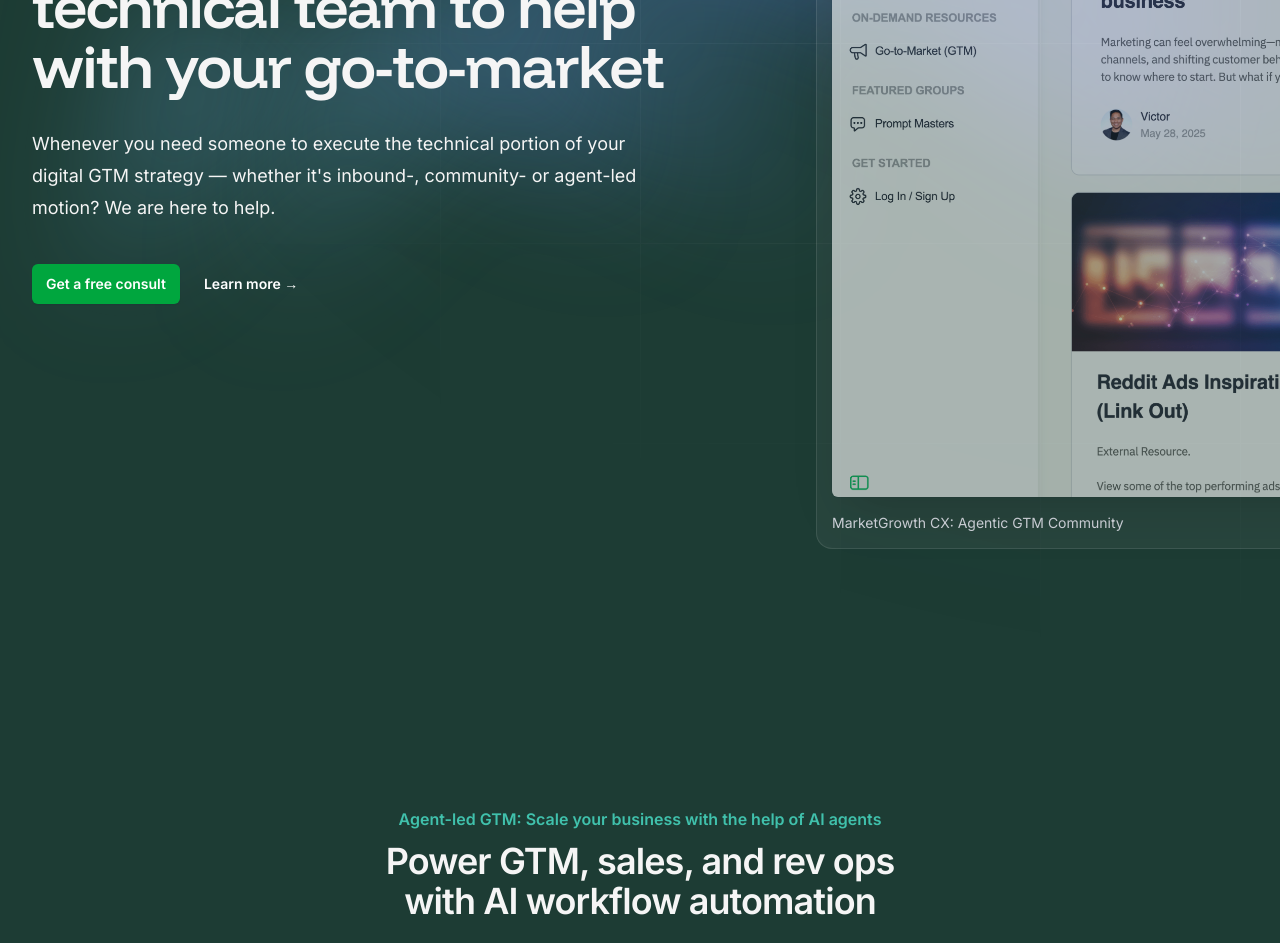
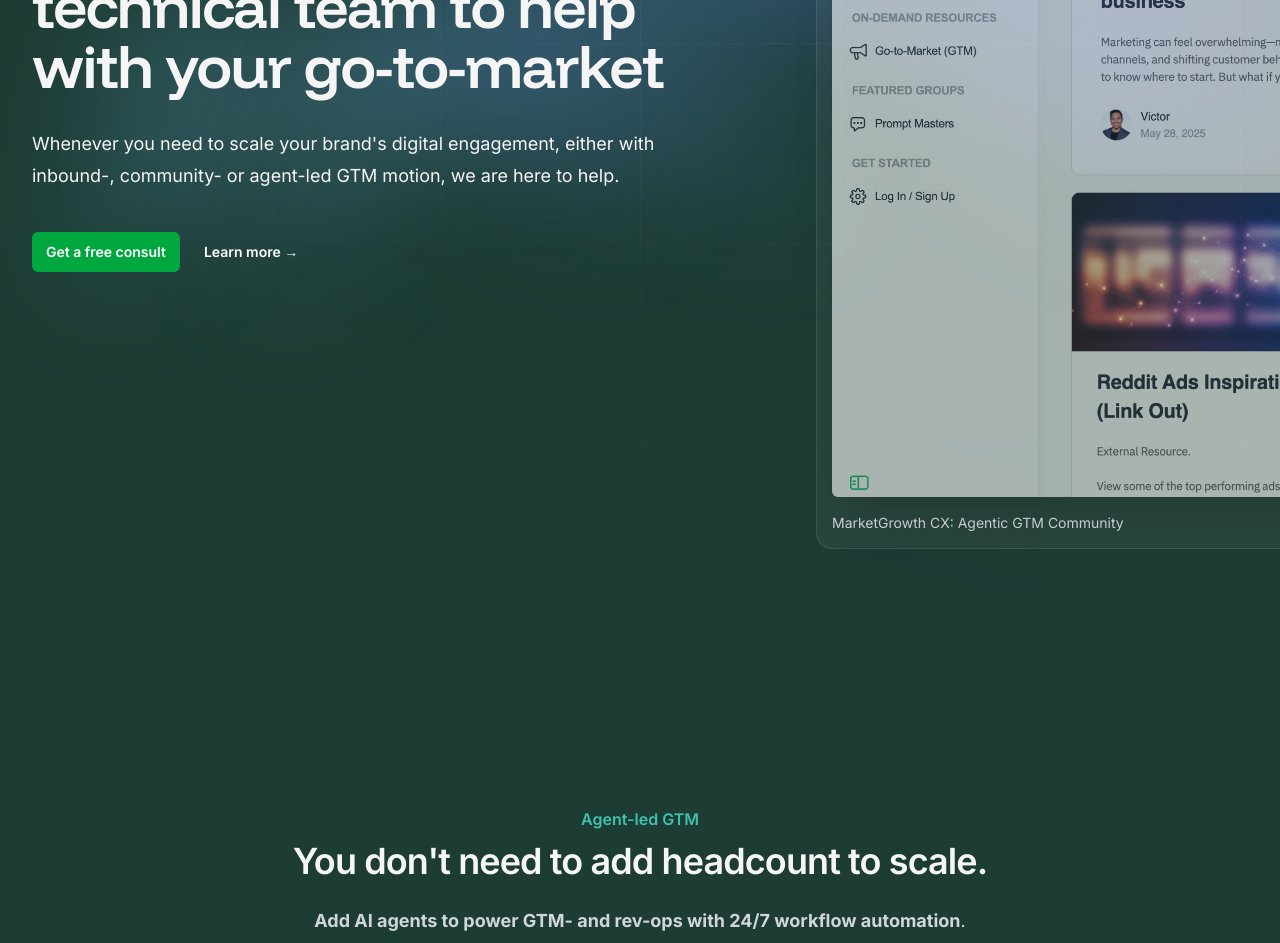
Before and after one commit to growthUx/mgio, a Next.js app: page / in a window 1280 px wide. Shown: the part 360-1303 px from the top of the page. Built offline with nearby package versions, Linux system fonts and the light colour scheme.

Commit message:
Update HomePage.jsx

```diff
--- a/src/app/HomePage.jsx
+++ b/src/app/HomePage.jsx
@@ -115,7 +115,7 @@ export default function HomePage() {
                 </a>
               </div>
               <h1 className="font-funnel-display text-4xl font-semibold tracking-tight text-[#F5F5F5] sm:text-6xl">We are an on-demand technical team to help with your go-to-market</h1>
-              <p className="mt-8 text-md max-w-2xl mx-auto text-pretty text-[#F5F5F5] sm:text-lg/8 sm:mx-0 sm:pr-6">Whenever you need someone to execute the technical portion of your digital GTM strategy &mdash; whether it&apos;s inbound-, community- or agent-led motion? We are here to help.</p>
+              <p className="mt-8 text-md max-w-2xl mx-auto text-pretty text-[#F5F5F5] sm:text-lg/8 sm:mx-0 sm:pr-6">Whenever you need to scale your brand&apos;s digital engagement, either with inbound-, community- or agent-led GTM motion, we are here to help.</p>
               {/* <p className="mt-8 font-semibold text-[#00a63e]">We&apos;re here to help!</p> */}
               <div className="mt-10 flex items-center gap-x-6">
                 <a
@@ -165,12 +165,12 @@ export default function HomePage() {
           </div> */}
           <div id="ai-automation" className="mx-auto max-w-7xl py-12 px-6 lg:px-8">
             <div className="mx-auto max-w-4xl sm:text-center">
-              <h2 className="text-base/7 font-semibold text-[#40C1AC]">Agent-led GTM: Scale your business with the help of AI agents</h2>
+              <h2 className="text-base/7 font-semibold text-[#40C1AC]">Agent-led GTM</h2>
               <p className="mt-2 text-2xl font-semibold tracking-tight text-pretty text-[#f5f5f5] sm:text-4xl sm:text-balance">
-              Power GTM, sales, and rev ops with AI workflow automation
+              You don't need to add headcount to scale.
               </p>
               <p className="mt-6 max-w-2xl mx-auto text-lg/8 text-gray-300">
-              We help founders and growth leaders automate customer acquisition, sales workflows, and backend ops using agentic systems that integrate seamlessly with your existing tools.
+              <strong>Add AI agents to power GTM- and rev-ops with 24/7 workflow automation</strong>. We can you automate lead ops, sales motion, and marketing using agentic systems that integrate seamlessly with your existing tools.
               </p>
             </div>
           </div>
@@ -214,9 +214,9 @@ export default function HomePage() {
         <hr  className="h-px max-w-[90%] sm:max-w-[80%]  md:max-w-7xl mx-auto my-8 sm:my-12 bg-gray-200 border-0 dark:bg-gray-400"/>
         <div id="digital-engagement-platform" className="mx-auto py-12 max-w-7xl px-6 lg:px-8">
           <div className="mx-auto max-w-4xl sm:text-center">
-            <h2 className="text-base/7 font-semibold text-[#40C1AC]">Inbound- and community-led GTM: Empower and engage your audience</h2>
+            <h2 className="text-base/7 font-semibold text-[#40C1AC]">Inbound- and community-led GTM</h2>
             <p className="mt-2 text-2xl font-semibold tracking-tight text-pretty text-[#f5f5f5] sm:text-4xl sm:text-balance">
-              Enable and encourage engagement with your brand with a digital garden
+              Enable and encourage engagement with your brand&apos;s digital garden
             </p>
             <p className="mt-6 max-w-3xl  mx-auto text-lg/8 text-gray-300">
               Launch a digital engagement platform that includes features like courses, gated content and paid subscriptions. You can then scale it up with social networking, forums, groups, commerce, and more.
```
